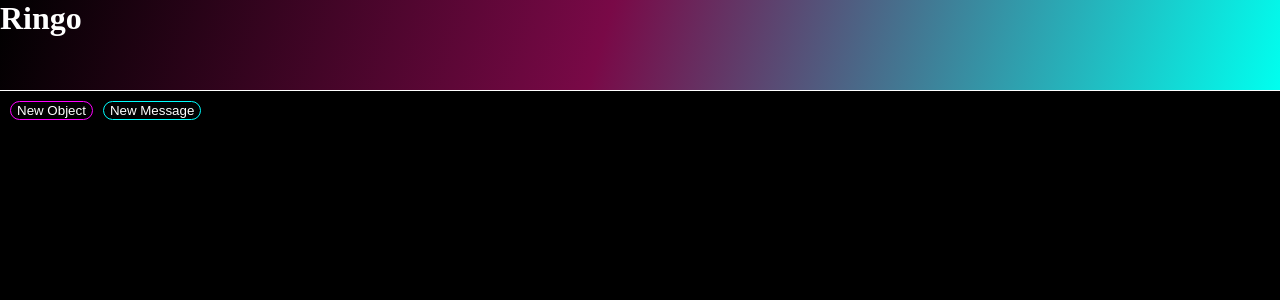
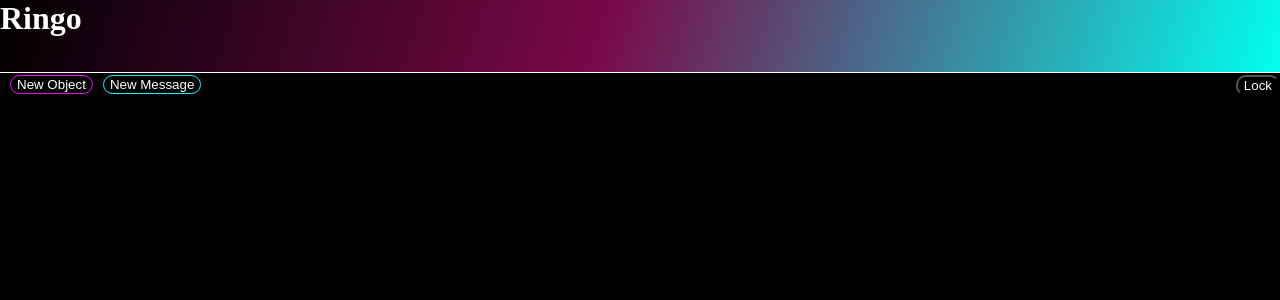
Before and after one commit to qscacheri/ringo, a React (Create React App) app: page / in a window 1280 px wide. Shown: the top 300 px of the page. Built offline with nearby package versions, Linux system fonts and the light colour scheme; a web font is replaced by a local one.

Commit message:
added lock button

```diff
--- a/src/css/Toolbar.css
+++ b/src/css/Toolbar.css
@@ -8,7 +8,7 @@
     flex-direction: column;
     justify-content: space-between;
     width: 100%;
-    height: 15%;
+    height: 12%;
     margin: 0;
     padding: 0;
     z-index: 100;
@@ -29,6 +29,13 @@
     margin-left: 0;
     font-family: 'Bungee Hairline', cursive;
 
+}
+
+.Controls {
+    width: 100%;
+    display: flex;
+    flex-direction: row;
+    justify-content: space-between;
 }
 
 .Toolbar > button{
--- a/src/js/components/App.jsx
+++ b/src/js/components/App.jsx
@@ -16,6 +16,7 @@ function App() {
     // let mousePosition = useRef({ x: 0, y: 0 })
     const [mousePosition, setMousePostion] = useState()
     const [objectIDs, setObjectIDs] = useState([])
+    const [locked, setLocked] = useState(false)
     let myRef = useRef(null)
 
     useEffect(() => {
@@ -54,6 +55,12 @@ function App() {
             x: e.pageX,
             y: e.pageY
         })
+    }
+
+    function lock() {
+        setLocked(!locked)
+        console.log(!locked);
+
     }
 
     function handleClick(e) {
@@ -134,7 +141,7 @@ function App() {
                 {renderPatchCables()}
                 {renderRingoObjects()}
             </div>
-            <Toolbar />
+            <Toolbar lockFn={lock} locked={locked}/>
         </div>)
 }
 
--- a/src/js/components/Toolbar.jsx
+++ b/src/js/components/Toolbar.jsx
@@ -6,7 +6,7 @@ import '../../css/Toolbar.css';
 import Processor from "../utils/ProcessorTree";
 
 
-function Toolbar() {
+function Toolbar({ lockFn, locked }) {
 
     const createObject = (type) => {
         Processor.addObject(type)
@@ -18,8 +18,13 @@ function Toolbar() {
                 <h1>Ringo</h1>
             </div>
             <div className="Controls">
-                    <button className="ToolbarButton NewObject" onClick={() => {createObject(OBJECT_TYPES.EMPTY)}}>New Object</button>
-                    <button className="ToolbarButton NewMessage" onClick={() => {createObject(OBJECT_TYPES.MESSAGE)}}>New Message</button>
+                <div>
+                    <button className="ToolbarButton NewObject" onClick={() => { createObject(OBJECT_TYPES.EMPTY) }}>New Object</button>
+                    <button className="ToolbarButton NewMessage" onClick={() => { createObject(OBJECT_TYPES.MESSAGE) }}>New Message</button>
+                </div>
+                <div>
+                    <button className="ToolbarButton" onClick={lockFn}>{ locked ? "Unlock" : "Lock" }</button>
+                </div>
             </div>
         </div>
     )
```
Also changed, not shown: 1 other file (tests, documents, lock files or other folders). Lines whose indentation alone changed are shown as unchanged.
